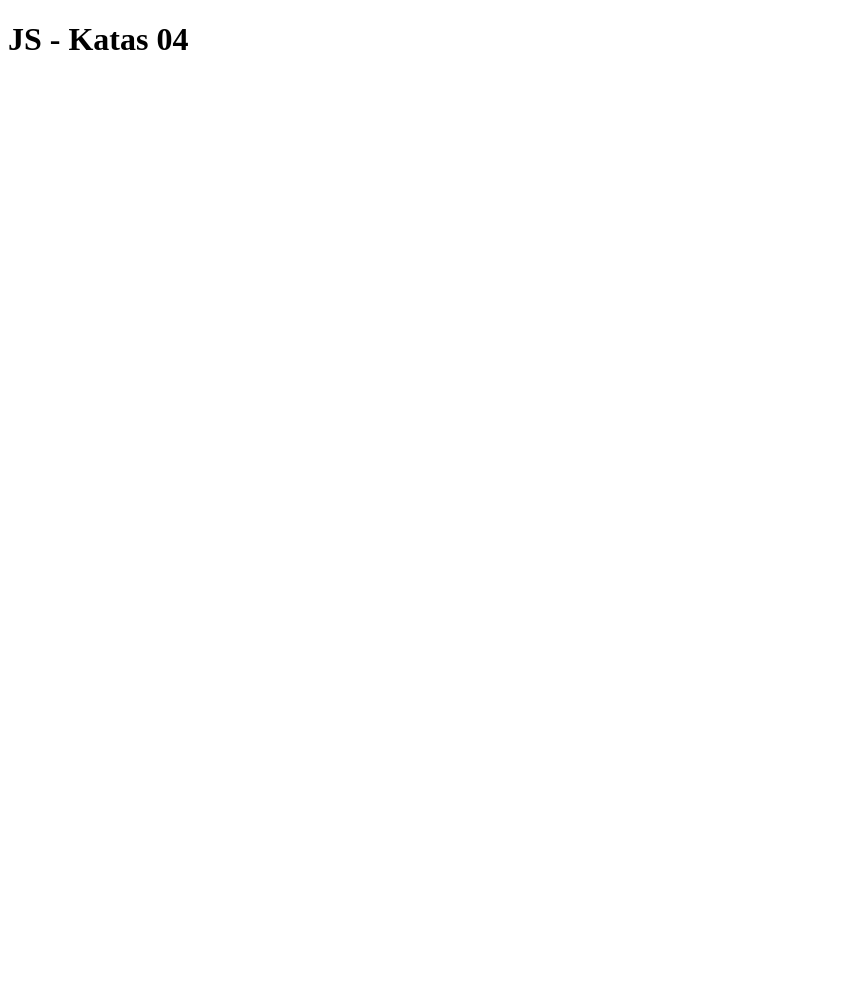
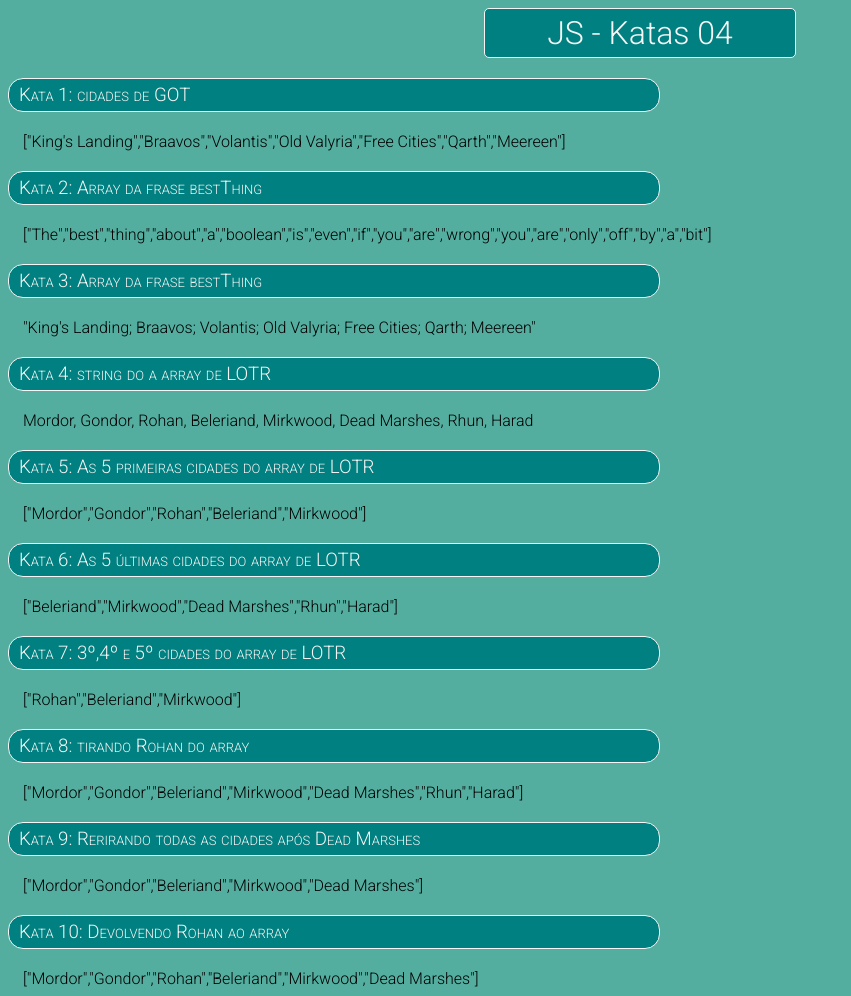
Before and after one commit to Kenzie-Academy-Brasil-Developers/extra-katas-javascript-4-sprint-4-luan-ferreir4, a plain HTML site: page index.html in a window 1280 px wide. Shown: the whole page, without its empty margins (0-851 px from the left). Before the commit the page ends 800 px from the top, so only its background shows below. Drawn offline with Linux system fonts and the light colour scheme.

Commit message:
Katas realizados até o número 10

```diff
--- a/index.html
+++ b/index.html
@@ -4,10 +4,18 @@
     <meta charset="UTF-8">
     <meta name="viewport" content="width=device-width, initial-scale=1.0">
     <title>JS - Katas 04</title>
+
+    <link rel="preconnect" href="https://fonts.googleapis.com">
+    <link rel="preconnect" href="https://fonts.gstatic.com" crossorigin>
+    <link href="https://fonts.googleapis.com/css2?family=Roboto:wght@100;300&display=swap" rel="stylesheet">
+
     <link rel="stylesheet" href="style.css">
 </head>
 <body>
-    <h1>JS - Katas 04</h1>
+    <h1 class="titleStyle">JS - Katas 04</h1>
+    <main id="mainContent">
+
+    </main>
     <script src="katas4.js"></script>
 </body>
 </html>
--- a/katas4.js
+++ b/katas4.js
@@ -1,13 +1,178 @@
+//Arrays para usar nos katas
 const gotCitiesCSV = "King's Landing,Braavos,Volantis,Old Valyria,Free Cities,Qarth,Meereen";
 
 const lotrCitiesArray = ["Mordor","Gondor","Rohan","Beleriand","Mirkwood","Dead Marshes","Rhun","Harad"];
 
 const bestThing = "The best thing about a boolean is even if you are wrong you are only off by a bit";
 
-function kata1() {
-    // implemente aqui o código
+//Declaração de variével e função para inserir o conteúdo na página
+const mainContent = document.getElementById("mainContent");
+
+function showResults(title, content){
+    mainContent.appendChild(title);
+    mainContent.appendChild(content);
 }
 
-// kata1();
+function kata1() {
+    const titleKata1 = document.createElement("h3");
+    titleKata1.classList.add("titleStyle","subTitle");
+    titleKata1.innerText = "Kata 1: cidades de GOT"
 
-// daqui em diante é contigo
+
+    const divKata1 = document.createElement("div");
+    divKata1.classList.add("divStyle");
+    let gotArr = gotCitiesCSV.split(",")
+    divKata1.textContent = JSON.stringify(gotArr);
+
+    return showResults(titleKata1, divKata1);
+}
+
+kata1();
+
+// daqui em diante é contigo ;)
+
+function kata2(){
+    const titleKata2 = document.createElement("h3");
+    titleKata2.classList.add("titleStyle","subTitle");
+    titleKata2.innerText = "Kata 2: Array da frase bestThing";
+
+
+    const divKata2 = document.createElement("div");
+    divKata2.classList.add("divStyle");
+
+    let bestArr = bestThing.split(" ");
+    divKata2.textContent = JSON.stringify(bestArr);
+    return showResults(titleKata2, divKata2);
+}
+kata2();
+
+function kata3(){
+    const titleKata3 = document.createElement("h3");
+    titleKata3.classList.add("titleStyle","subTitle");
+    titleKata3.innerText = "Kata 3: Array da frase bestThing";
+
+
+    const divKata3 = document.createElement("div");
+    divKata3.classList.add("divStyle");
+
+    let newGot =  gotCitiesCSV.replace(/,/g,"; ")
+
+    divKata3.innerHTML = JSON.stringify(newGot)
+
+    return showResults(titleKata3, divKata3)
+}
+kata3();
+
+function kata4(){
+    const titleKata4 = document.createElement("h3");
+    titleKata4.classList.add("titleStyle","subTitle");
+    titleKata4.innerText = "Kata 4: string do a array de LOTR";
+
+    const divKata4 = document.createElement("div");
+    divKata4.classList.add("divStyle");
+
+    let lotrStr = lotrCitiesArray.join(", ")
+    divKata4.textContent = lotrStr;
+
+    return showResults(titleKata4,divKata4);
+}
+kata4();
+
+function kata5(){
+    const titleKata5 = document.createElement("h3");
+    titleKata5.classList.add("titleStyle","subTitle");
+    titleKata5.innerText = "Kata 5: As 5 primeiras cidades do array de LOTR";
+
+    const divKata5 = document.createElement("div");
+    divKata5.classList.add("divStyle");
+
+    let newLotr = lotrCitiesArray.slice(0,5)
+    divKata5.textContent = JSON.stringify(newLotr);
+
+    return showResults(titleKata5, divKata5);
+}
+kata5();
+
+function kata6(){
+    const titleKata6 = document.createElement("h3");
+    titleKata6.classList.add("titleStyle","subTitle");
+    titleKata6.innerText = "Kata 6: As 5 últimas cidades do array de LOTR";
+
+    const divKata6 = document.createElement("div");
+    divKata6.classList.add("divStyle");
+
+    let newLotr = lotrCitiesArray.slice(-5)
+    divKata6.textContent = JSON.stringify(newLotr);
+
+    return showResults(titleKata6, divKata6);
+}
+kata6();
+
+function kata7(){
+    const titleKata7 = document.createElement("h3");
+    titleKata7.classList.add("titleStyle","subTitle");
+    titleKata7.innerText = "Kata 7: 3º,4º e 5º cidades do array de LOTR";
+
+    const divKata7 = document.createElement("div");
+    divKata7.classList.add("divStyle");
+
+    let newLotr = lotrCitiesArray.slice(2,5)
+    divKata7.textContent = JSON.stringify(newLotr);
+
+    return showResults(titleKata7, divKata7);
+}
+kata7();
+
+function kata8(){
+    const titleKata8 = document.createElement("h3");
+    titleKata8.classList.add("titleStyle","subTitle");
+    titleKata8.innerText = "Kata 8: tirando Rohan do array";
+
+    const divKata8 = document.createElement("div");
+    divKata8.classList.add("divStyle");
+
+    let newLotr = lotrCitiesArray.splice(2,1)
+    divKata8.textContent = JSON.stringify(lotrCitiesArray);
+
+    let output = showResults(titleKata8, divKata8);
+    return output
+}
+kata8();
+
+function kata9(){
+    const titleKata9 = document.createElement("h3");
+    titleKata9.classList.add("titleStyle","subTitle");
+    titleKata9.innerText = "Kata 9: Rerirando todas as cidades após Dead Marshes";
+
+    const divKata9 = document.createElement("div");
+    divKata9.classList.add("divStyle");
+
+    let newLotr = lotrCitiesArray.splice(5);
+    divKata9.textContent = JSON.stringify(lotrCitiesArray);
+
+    let output = showResults(titleKata9, divKata9);
+    return output
+}
+kata9();
+
+function kata10(){
+    const titleKata10 = document.createElement("h3");
+    titleKata10.classList.add("titleStyle","subTitle");
+    titleKata10.innerText = "Kata 10: Devolvendo Rohan ao array";
+
+    const divKata10 = document.createElement("div");
+    divKata10.classList.add("divStyle");
+
+    let newLotr = lotrCitiesArray.splice(2,0,"Rohan");
+    divKata10.textContent = JSON.stringify(lotrCitiesArray);
+
+    let output = showResults(titleKata10, divKata10);
+    return output
+}
+kata10();
+
+function kata11(){
+    const titleKata11 = document.createElement("h3");
+    titleKata11.classList.add("titleStyle","subTitle")
+}
+kata11();
--- a/style.css
+++ b/style.css
@@ -1 +1,35 @@
 /* você pode estilizar se quiser !!! */
+body{
+    font-family: 'Roboto', sans-serif;
+
+    background-color: #34a08ed8;
+}
+.divStyle{
+    margin-left: 15px;
+    width: 90%;
+}
+.titleStyle{
+    background-color: #008080;
+    color: #f5f5f5;
+    border: 1px solid #f5f5f5;
+    border-radius: 5px;
+    width: 300px;
+    margin: 0 auto;
+    padding: 5px;
+    text-align: center;
+    font-weight: 350;
+
+}
+.subTitle{
+    border-radius: 15px;
+    padding: 5px 0px 5px 10px;
+    text-align: left;
+    width: 50vw;
+    margin: 20px 0;
+    font-variant: small-caps;
+}
+.subTitle:hover{
+    background-color: #f5f5f5;
+    color: teal;
+    border-color: teal;
+}
```
